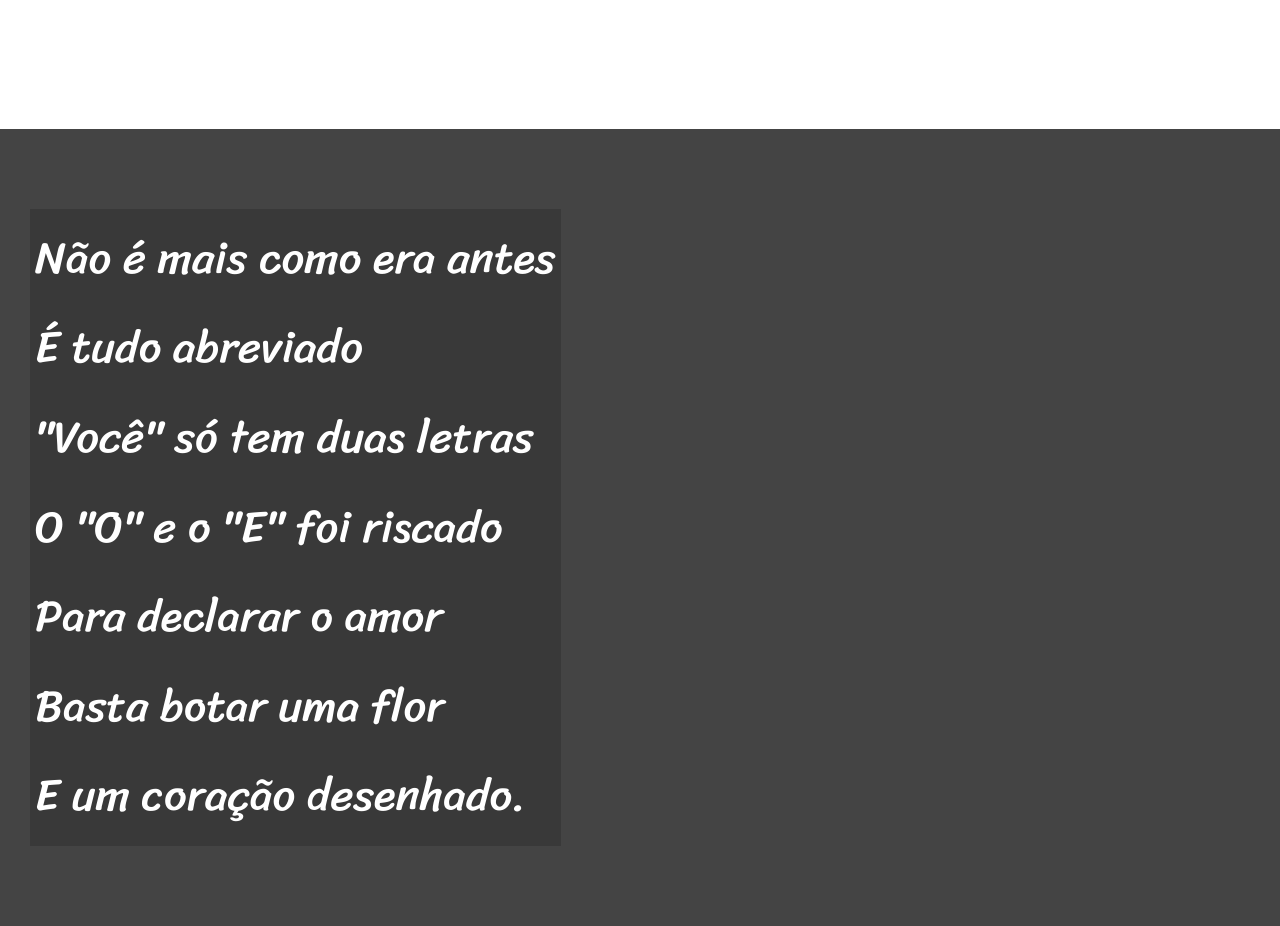
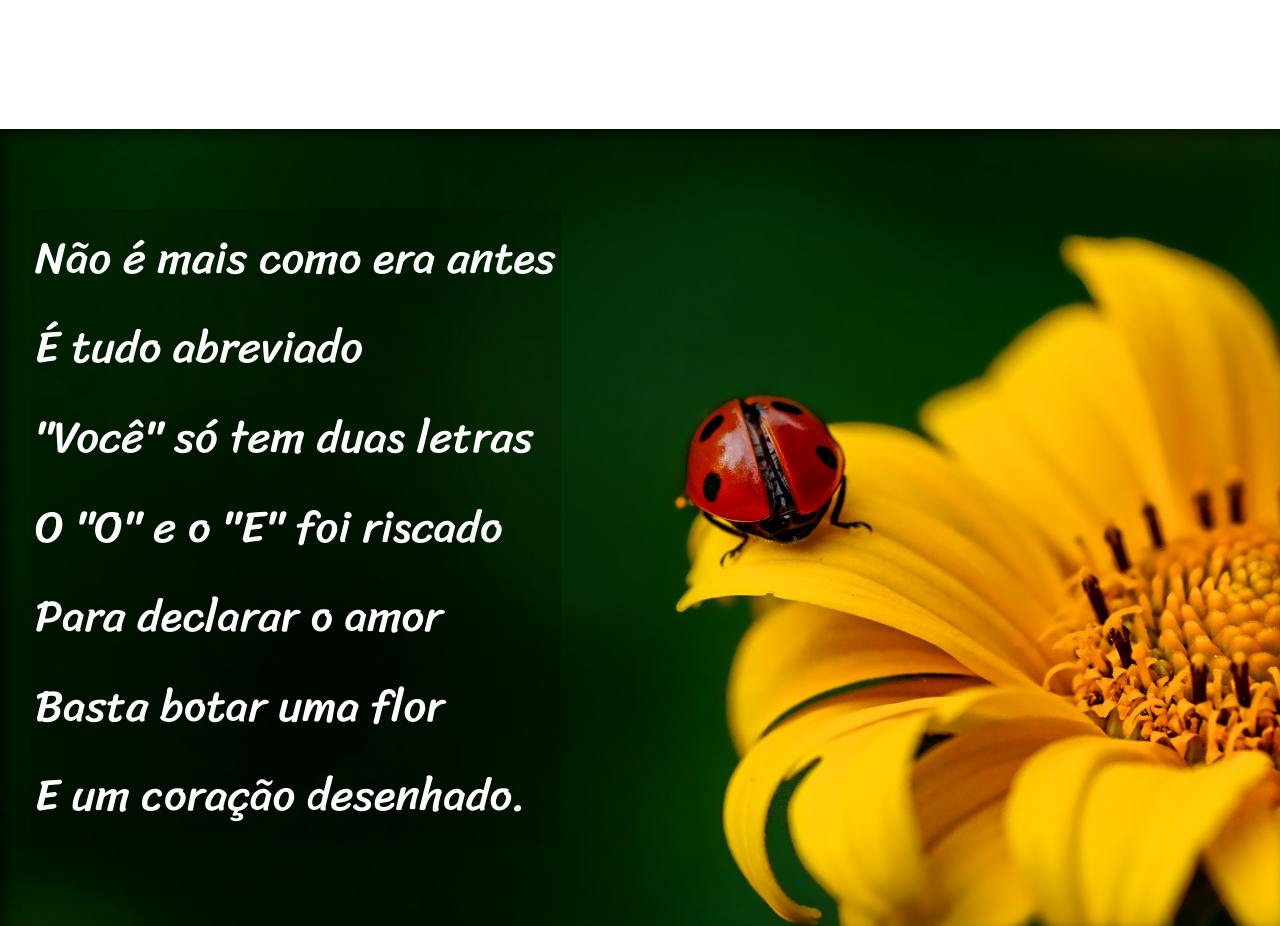
Before and after one commit to mayconferreirareis/html-css, a plain HTML site: page Desafios/Desafio12/index.html in a window 1280 px wide. Shown: the part 980-1906 px from the top of the page. Drawn offline with Linux system fonts and the light colour scheme.

Commit message:
finalização do site cordel

```diff
--- a/Desafios/Desafio12/estilo/style.css
+++ b/Desafios/Desafio12/estilo/style.css
@@ -19,7 +19,7 @@
 
 html,body {
     min-height: 100vh;
-    background-color: darkgray;
+    background-color: rgb(34, 34, 34);
     font-family: var(--fonte1);
 }
 
@@ -70,14 +70,29 @@ section.normal {
 }
 
 section.imagem {
-    background-color: rgb(68, 68, 68);
+    background-color: rgba(7, 7, 7, 0.877);
     color: white;
+    box-shadow: inset 6px 6px 13px rgba(0, 0, 0, 0.534);
+    background-size: cover;
+    background-attachment: fixed;
 }
 
 section.imagem > p {
     display: inline-block;
     padding: 5px;
-    background-color: rgba(0, 0, 0, 0.164);
+    background-color: rgba(3, 3, 3, 0.164);
+    text-shadow: 1px 1px opx black;
+
+
+}
+section#img01 {
+    background-image: url('../imagens/background001.jpg');
+    background-position: right center;
+
+}
+
+section#img02 {
+    background-image: url('../imagens/background002.jpg');
 
 }
 
@@ -86,4 +101,5 @@ footer {
     color: white;
     text-align: center;
     padding: 10px;
+    padding-top: 5px;
 }
--- a/Desafios/Desafio12/index.html
+++ b/Desafios/Desafio12/index.html
@@ -28,7 +28,7 @@
         </p>
     </section>
 
-    <section class="imagem">
+    <section class="imagem" id="img01">
         <p>
             Não é mais como era antes <br>
             É tudo abreviado <br>
@@ -62,7 +62,7 @@
       </P>
     </section>
 
-    <section class="imagem">
+    <section class="imagem" id="img02">
         <p>
             Tenho saudade das cartas <br>
             Escritas com a própria mão <br>
```
